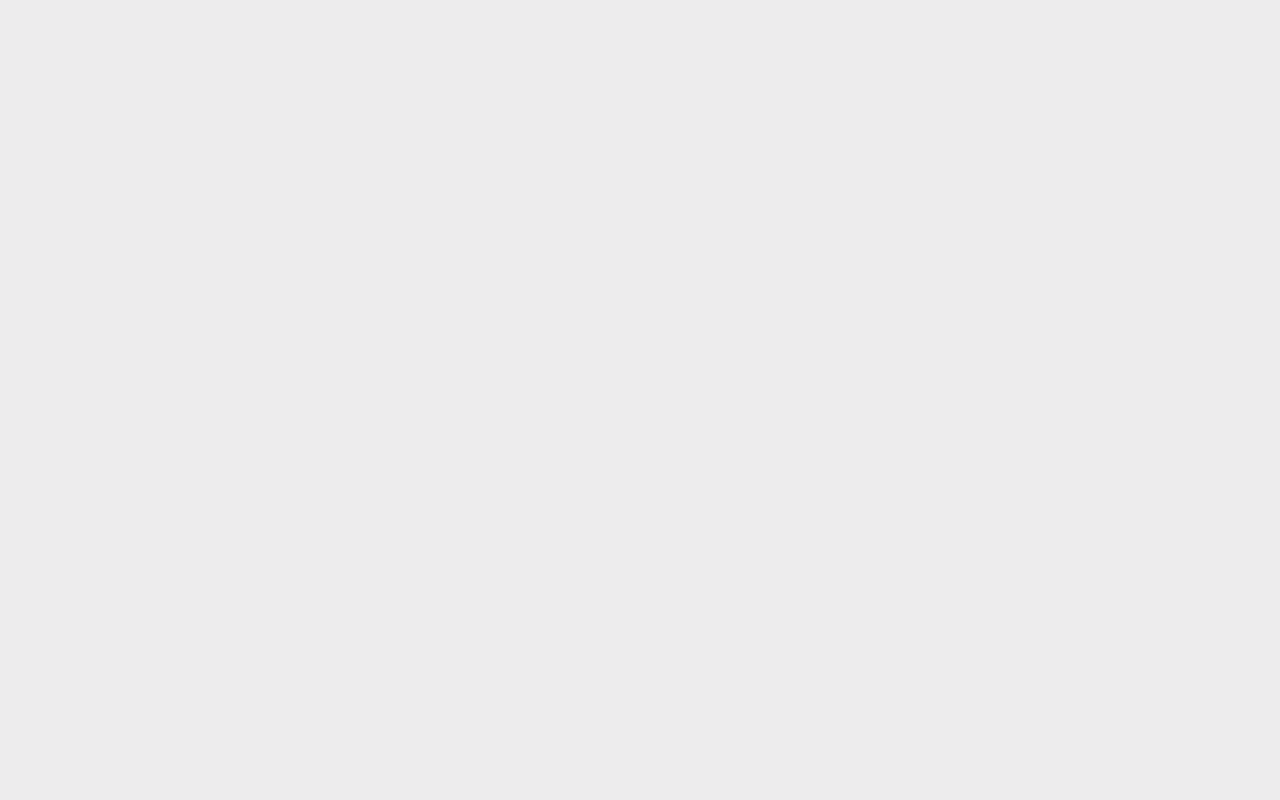
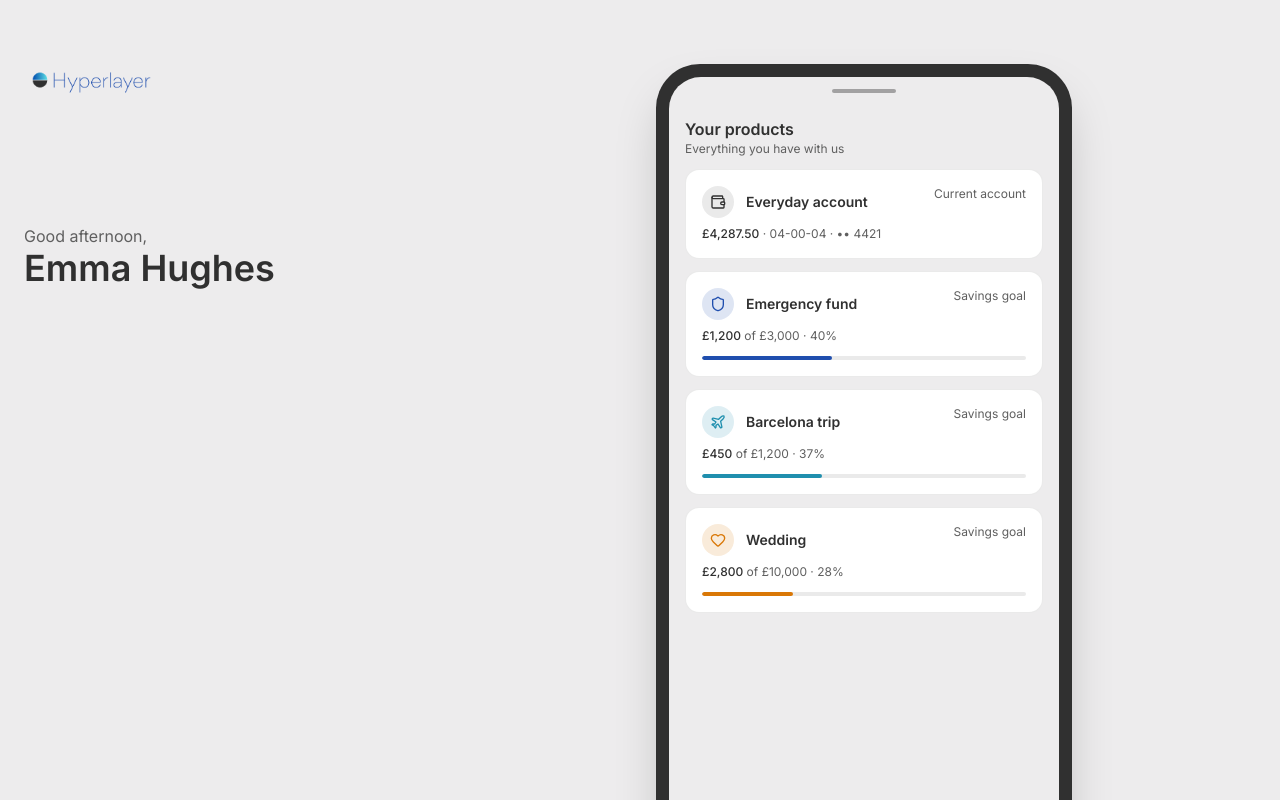
Before and after one commit to mutusrinivasan/hyperlayer-demos, a React (Vite) app: page /products in a window 1280 px wide. Before the commit this address had no page. Shown: the top 800 px of the page. Built offline with nearby package versions, Linux system fonts and the light colour scheme.

Commit message:
Add products-home route with typed tile shell; extract HomeShell and accents map

```diff
--- a/src/App.tsx
+++ b/src/App.tsx
@@ -1,10 +1,12 @@
 import { Route, Routes } from 'react-router-dom';
-import Home from '@/pages/Home';
+import FeedHome from '@/pages/FeedHome';
+import ProductsHome from '@/pages/ProductsHome';
 
 export default function App() {
   return (
     <Routes>
-      <Route path="/" element={<Home />} />
+      <Route path="/" element={<FeedHome />} />
+      <Route path="/products" element={<ProductsHome />} />
     </Routes>
   );
 }
--- /dev/null
+++ b/src/components/AccountTile.tsx
@@ -0,0 +1,30 @@
+import { Wallet } from 'lucide-react';
+import ProductTile from '@/components/ProductTile';
+import { formatCurrency } from '@/lib/format';
+import type { BankAccount } from '@/types/scenario';
+
+interface AccountTileProps {
+  account: BankAccount;
+}
+
+export default function AccountTile({ account }: AccountTileProps) {
+  return (
+    <ProductTile
+      icon={<Wallet className="h-4 w-4" />}
+      accent="grey"
+      title={account.name}
+      rightLabel="Current account"
+      subtitle={
+        <>
+          <span className="font-medium text-hyperlayer-grey">
+            {formatCurrency(account.balance, 'en-GB')}
+          </span>
+          <span className="text-hyperlayer-text-secondary">
+            {' '}
+            · {account.sortCode} · •• {account.accountNumberLast4}
+          </span>
+        </>
+      }
+    />
+  );
+}
--- /dev/null
+++ b/src/components/HomeShell.tsx
@@ -0,0 +1,47 @@
+import type { ReactNode } from 'react';
+import PhoneFrame from '@/components/PhoneFrame';
+import type { Customer } from '@/types/scenario';
+
+interface HomeShellProps {
+  sidebar: ReactNode;
+  children: ReactNode;
+}
+
+export default function HomeShell({ sidebar, children }: HomeShellProps) {
+  return (
+    <div className="min-h-screen bg-hyperlayer-white">
+      <div className="mx-auto max-w-2xl px-6 py-10 lg:flex lg:max-w-none lg:flex-row lg:items-start lg:justify-center lg:gap-16 lg:px-6 lg:py-16">
+        <aside className="hidden lg:block lg:w-full lg:max-w-sm">{sidebar}</aside>
+        <PhoneFrame>{children}</PhoneFrame>
+      </div>
+    </div>
+  );
+}
+
+export function HomeSidebar({ customer }: { customer: Customer }) {
+  return (
+    <>
+      <img src="/hyperlayer-logo.png" alt="Hyperlayer" className="h-8 w-auto" />
+      <div className="mt-32">
+        <p className="text-hyperlayer-text-secondary">Good afternoon,</p>
+        <h1 className="text-4xl font-semibold text-hyperlayer-grey">
+          {customer.firstName} {customer.lastName}
+        </h1>
+      </div>
+    </>
+  );
+}
+
+export function MobileGreeting({ customer }: { customer: Customer }) {
+  return (
+    <div className="lg:hidden">
+      <img src="/hyperlayer-logo.png" alt="Hyperlayer" className="h-8 w-auto" />
+      <div className="mt-10">
+        <p className="text-hyperlayer-text-secondary">Good afternoon,</p>
+        <h1 className="text-3xl font-semibold text-hyperlayer-grey">
+          {customer.firstName} {customer.lastName}
+        </h1>
+      </div>
+    </div>
+  );
+}
--- a/src/components/JarCard.tsx
+++ b/src/components/JarCard.tsx
@@ -1,18 +1,6 @@
-import { Heart, Plane, Shield, type LucideIcon } from 'lucide-react';
+import { accentMap, iconMap } from '@/lib/accents';
 import { formatCurrencyCompact } from '@/lib/format';
-import type { Jar, JarAccent, JarIcon } from '@/types/scenario';
-
-const accentMap: Record<JarAccent, { bg: string; text: string; fill: string }> = {
-  blue: { bg: 'bg-jar-blue/15', text: 'text-jar-blue', fill: 'bg-jar-blue' },
-  teal: { bg: 'bg-jar-teal/15', text: 'text-jar-teal', fill: 'bg-jar-teal' },
-  gold: { bg: 'bg-jar-gold/15', text: 'text-jar-gold', fill: 'bg-jar-gold' },
-};
-
-const iconMap: Record<JarIcon, LucideIcon> = {
-  shield: Shield,
-  plane: Plane,
-  heart: Heart,
-};
+import type { Jar } from '@/types/scenario';
 
 interface JarCardProps {
   jar: Jar;
--- /dev/null
+++ b/src/components/ProductTile.tsx
@@ -0,0 +1,48 @@
+import type { ReactNode } from 'react';
+import { accentMap, type Accent } from '@/lib/accents';
+
+interface ProductTileProps {
+  icon: ReactNode;
+  accent: Accent;
+  title: string;
+  subtitle: ReactNode;
+  rightLabel?: string;
+  progress?: number;
+}
+
+export default function ProductTile({
+  icon,
+  accent,
+  title,
+  subtitle,
+  rightLabel,
+  progress,
+}: ProductTileProps) {
+  const { bg, text, fill } = accentMap[accent];
+
+  return (
+    <div className="rounded-xl border border-hyperlayer-grey/10 bg-white p-4">
+      <div className="flex items-start justify-between gap-3">
+        <div className="flex min-w-0 items-center gap-3">
+          <div
+            className={`flex h-8 w-8 shrink-0 items-center justify-center rounded-full ${bg} ${text}`}
+          >
+            {icon}
+          </div>
+          <p className="truncate text-sm font-semibold text-hyperlayer-grey">{title}</p>
+        </div>
+        {rightLabel && (
+          <span className="shrink-0 text-xs text-hyperlayer-text-secondary">{rightLabel}</span>
+        )}
+      </div>
+
+      <div className="mt-2 text-xs">{subtitle}</div>
+
+      {progress !== undefined && (
+        <div className="mt-3 h-1 overflow-hidden rounded-full bg-hyperlayer-grey/10">
+          <div className={`h-full rounded-full ${fill}`} style={{ width: `${progress}%` }} />
+        </div>
+      )}
+    </div>
+  );
+}
--- /dev/null
+++ b/src/components/SavingsTile.tsx
@@ -0,0 +1,34 @@
+import ProductTile from '@/components/ProductTile';
+import { iconMap } from '@/lib/accents';
+import { formatCurrencyCompact } from '@/lib/format';
+import type { Jar } from '@/types/scenario';
+
+interface SavingsTileProps {
+  jar: Jar;
+}
+
+export default function SavingsTile({ jar }: SavingsTileProps) {
+  const Icon = iconMap[jar.icon];
+  const pct = Math.floor((jar.balance.amount / jar.targetBalance.amount) * 100);
+
+  return (
+    <ProductTile
+      icon={<Icon className="h-4 w-4" />}
+      accent={jar.accent}
+      title={jar.name}
+      rightLabel="Savings goal"
+      subtitle={
+        <>
+          <span className="font-medium text-hyperlayer-grey">
+            {formatCurrencyCompact(jar.balance, 'en-GB')}
+          </span>
+          <span className="text-hyperlayer-text-secondary">
+            {' '}
+            of {formatCurrencyCompact(jar.targetBalance, 'en-GB')} · {pct}%
+          </span>
+        </>
+      }
+      progress={pct}
+    />
+  );
+}
--- /dev/null
+++ b/src/lib/accents.ts
@@ -0,0 +1,21 @@
+import { Heart, Plane, Shield, type LucideIcon } from 'lucide-react';
+import type { JarAccent, JarIcon } from '@/types/scenario';
+
+export type Accent = JarAccent | 'grey';
+
+export const accentMap: Record<Accent, { bg: string; text: string; fill: string }> = {
+  blue: { bg: 'bg-jar-blue/15', text: 'text-jar-blue', fill: 'bg-jar-blue' },
+  teal: { bg: 'bg-jar-teal/15', text: 'text-jar-teal', fill: 'bg-jar-teal' },
+  gold: { bg: 'bg-jar-gold/15', text: 'text-jar-gold', fill: 'bg-jar-gold' },
+  grey: {
+    bg: 'bg-hyperlayer-grey/10',
+    text: 'text-hyperlayer-grey',
+    fill: 'bg-hyperlayer-grey',
+  },
+};
+
+export const iconMap: Record<JarIcon, LucideIcon> = {
+  shield: Shield,
+  plane: Plane,
+  heart: Heart,
+};
--- /dev/null
+++ b/src/pages/FeedHome.tsx
@@ -0,0 +1,24 @@
+// Feed-home at `/` — neobank pattern (hero account + jar row + transactions)
+// Products-home at `/products` — incumbent pattern (uniform product list)
+// Sales picks the URL based on prospect buying psychology.
+
+import AccountCard from '@/components/AccountCard';
+import HomeShell, { HomeSidebar, MobileGreeting } from '@/components/HomeShell';
+import JarList from '@/components/JarList';
+import { retailUK } from '@/data/scenarios/retail-uk';
+
+export default function FeedHome() {
+  const { customer, account, jars } = retailUK;
+
+  return (
+    <HomeShell sidebar={<HomeSidebar customer={customer} />}>
+      <MobileGreeting customer={customer} />
+      <div className="mt-8 lg:mt-0">
+        <AccountCard account={account} />
+      </div>
+      <div className="mt-6">
+        <JarList jars={jars} />
+      </div>
+    </HomeShell>
+  );
+}
--- a/src/pages/Home.tsx
+++ /dev/null
@@ -1,42 +0,0 @@
-import AccountCard from '@/components/AccountCard';
-import JarList from '@/components/JarList';
-import PhoneFrame from '@/components/PhoneFrame';
-import { retailUK } from '@/data/scenarios/retail-uk';
-
-export default function Home() {
-  const { customer, account } = retailUK;
-
-  return (
-    <div className="min-h-screen bg-hyperlayer-white">
-      <div className="mx-auto max-w-2xl px-6 py-10 lg:max-w-none lg:flex lg:flex-row lg:items-start lg:justify-center lg:gap-16 lg:px-6 lg:py-16">
-        <aside className="hidden lg:block lg:w-full lg:max-w-sm">
-          <img src="/hyperlayer-logo.png" alt="Hyperlayer" className="h-8 w-auto" />
-          <div className="mt-32">
-            <p className="text-hyperlayer-text-secondary">Good afternoon,</p>
-            <h1 className="text-4xl font-semibold text-hyperlayer-grey">
-              {customer.firstName} {customer.lastName}
-            </h1>
-          </div>
-        </aside>
-
-        <PhoneFrame>
-          <div className="lg:hidden">
-            <img src="/hyperlayer-logo.png" alt="Hyperlayer" className="h-8 w-auto" />
-            <div className="mt-10">
-              <p className="text-hyperlayer-text-secondary">Good afternoon,</p>
-              <h1 className="text-3xl font-semibold text-hyperlayer-grey">
-                {customer.firstName} {customer.lastName}
-              </h1>
-            </div>
-          </div>
-          <div className="mt-8 lg:mt-0">
-            <AccountCard account={account} />
-          </div>
-          <div className="mt-6">
-            <JarList jars={retailUK.jars} />
-          </div>
-        </PhoneFrame>
-      </div>
-    </div>
-  );
-}
--- /dev/null
+++ b/src/pages/ProductsHome.tsx
@@ -0,0 +1,30 @@
+// Feed-home at `/` — neobank pattern (hero account + jar row + transactions)
+// Products-home at `/products` — incumbent pattern (uniform product list)
+// Sales picks the URL based on prospect buying psychology.
+
+import AccountTile from '@/components/AccountTile';
+import HomeShell, { HomeSidebar, MobileGreeting } from '@/components/HomeShell';
+import SavingsTile from '@/components/SavingsTile';
+import { retailUK } from '@/data/scenarios/retail-uk';
+
+export default function ProductsHome() {
+  const { customer, account, jars } = retailUK;
+
+  return (
+    <HomeShell sidebar={<HomeSidebar customer={customer} />}>
+      <MobileGreeting customer={customer} />
+      <section className="mt-8 lg:mt-0">
+        <header>
+          <h2 className="text-base font-semibold text-hyperlayer-grey">Your products</h2>
+          <p className="text-xs text-hyperlayer-text-secondary">Everything you have with us</p>
+        </header>
+        <div className="mt-3 space-y-3">
+          <AccountTile account={account} />
+          {jars.map((jar) => (
+            <SavingsTile key={jar.id} jar={jar} />
+          ))}
+        </div>
+      </section>
+    </HomeShell>
+  );
+}
```
